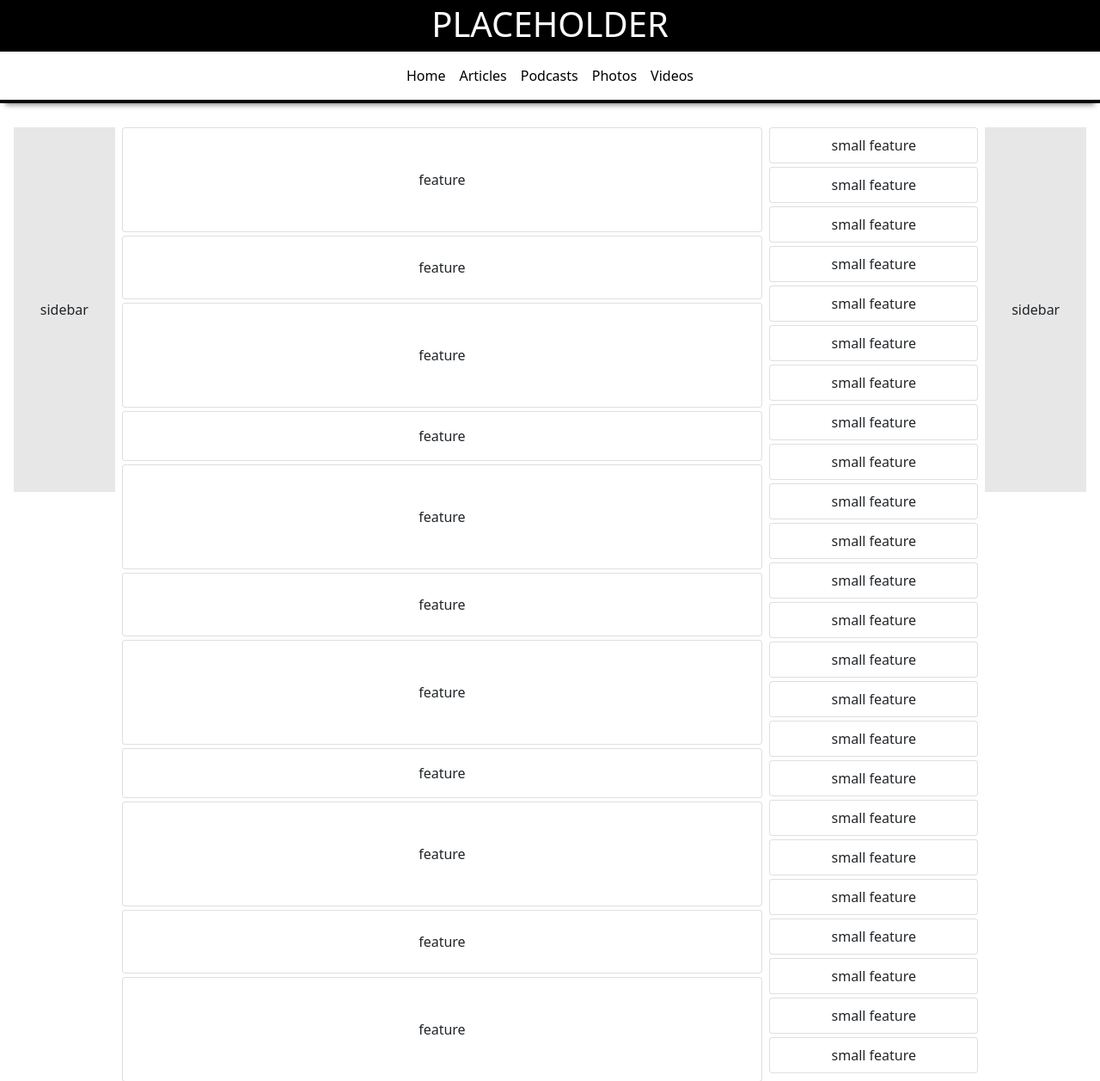
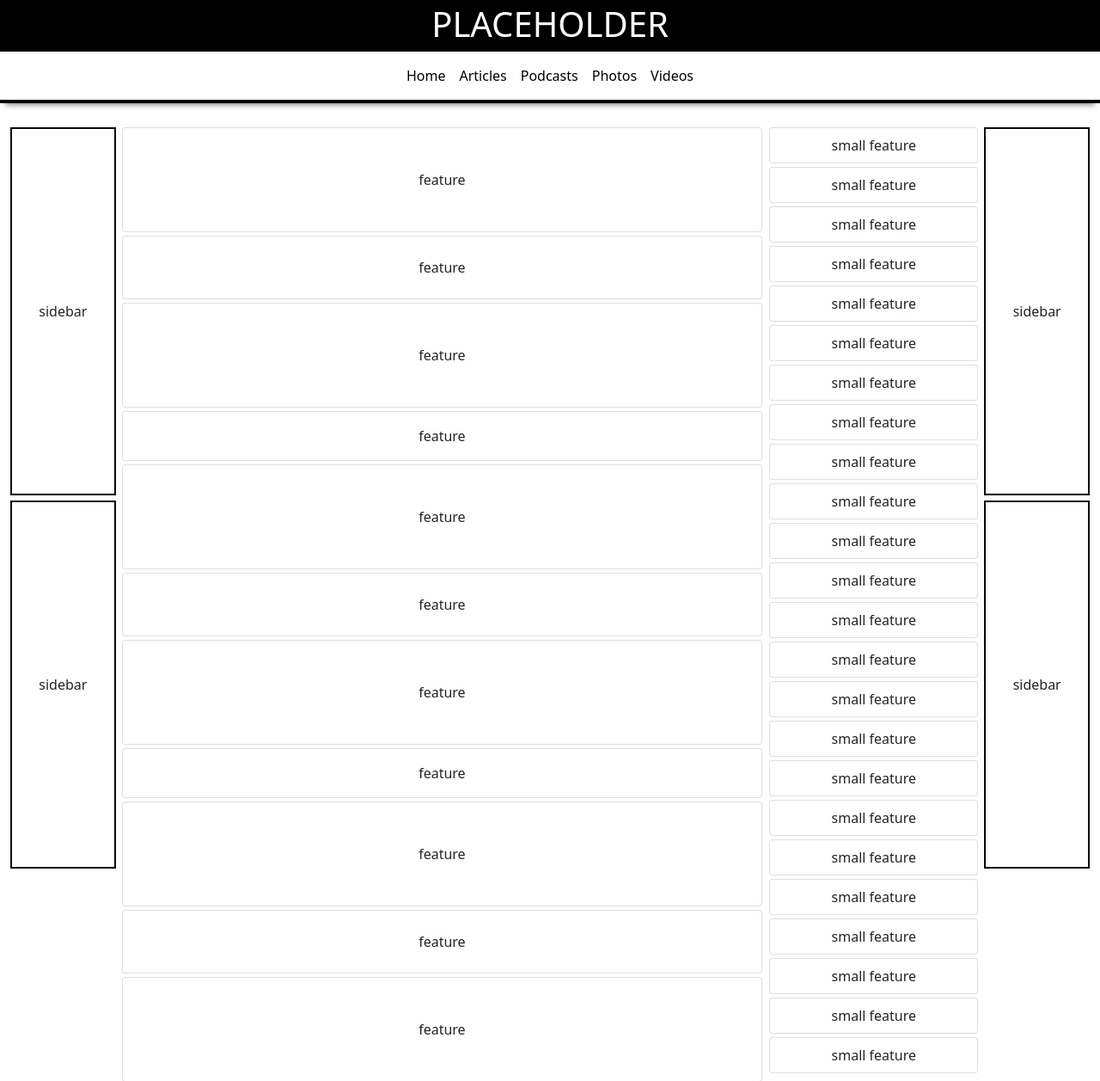
Before and after one commit to divory100/pend, a PHP site: page / in a window 1280 px wide. Shown: the top 1257 px of the page at 86% size. Run offline with PHP 8.4, Linux system fonts and the light colour scheme.

Commit message:
sidebar hmm. may change later

```diff
--- a/css/main.css
+++ b/css/main.css
@@ -55,12 +55,18 @@ nav .navbar-nav li a{
 }
 
 .sidebar {
-  /*border-style: solid;
-  border-color: black;
-  border-width: 1px;*/
-  background-color: rgb(231, 231, 231);
+  border: solid black 2px;
   text-align: center;
   padding-top: 200px;
   padding-bottom: 200px;
-  margin: 4px;
+  margin-top: 4px;
+  margin-bottom: 6px;
 }
+
+.s-right {
+  margin-left: 3px;
+}
+
+.s-left {
+  margin-right: 3px;
+}
--- a/index.html
+++ b/index.html
@@ -31,7 +31,11 @@
 
     <div class="container-fluid">
       <div class="card-column d-none d-xl-block" style="width:10%">
-        <div class="sidebar">
+        <div class="sidebar s-left">
+          sidebar
+        </div>
+
+        <div class="sidebar s-left">
           sidebar
         </div>
       </div>
@@ -190,7 +194,11 @@
 
 
       <div class="card-column d-none d-xl-block" style="width:10%">
-        <div class="sidebar">
+        <div class="sidebar s-right">
+          sidebar
+        </div>
+
+        <div class="sidebar s-right">
           sidebar
         </div>
       </div>
```
